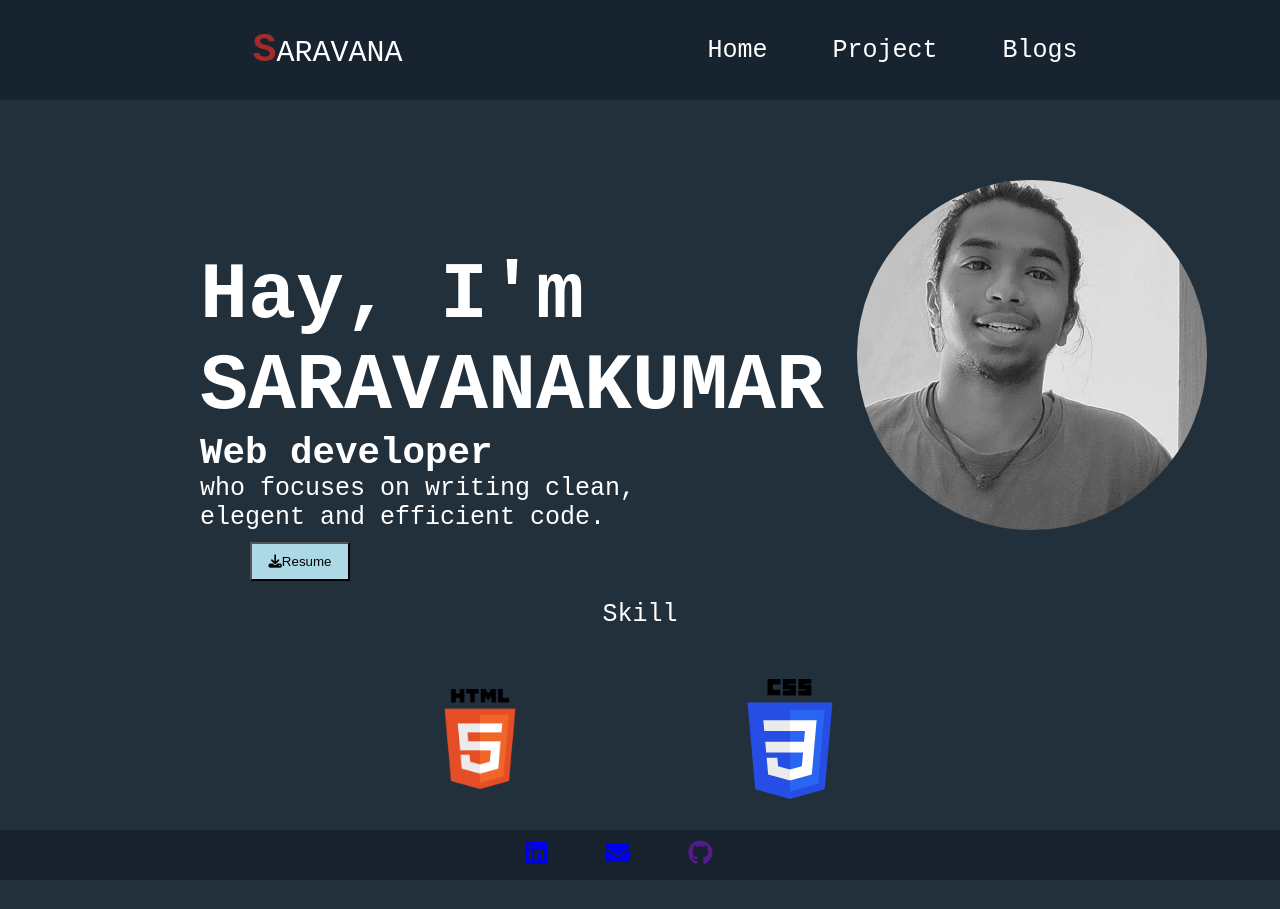
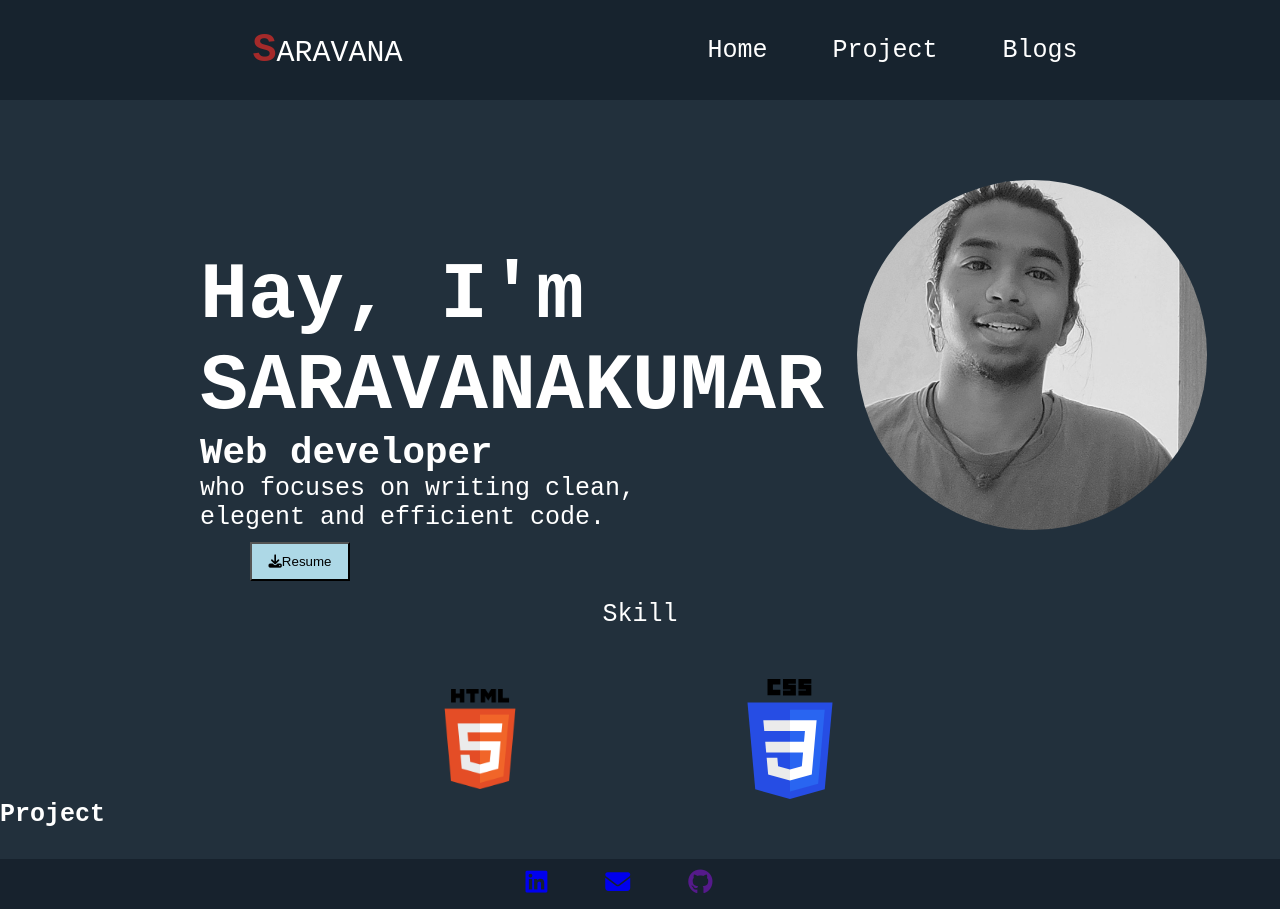
Before and after one commit to Saravana16041999/my_portfolio, a plain HTML site: page index.html in a window 1280 px wide. Before the commit the page ends 880 px from the top, so only its background shows below. Drawn offline with Linux system fonts and the light colour scheme; a web font is replaced by a local one.

Commit message:
Update index.html

```diff
--- a/index.html
+++ b/index.html
@@ -74,6 +74,16 @@
         </div>
       </div>
     </section>
+    <section>
+      <div>
+      <strong>Project</strong>
+      <div class="project_container">
+        <div class="project-1">
+
+        </div>
+      </div>
+    </div>
+    </section>
     </main>
     <footer>
 
```
